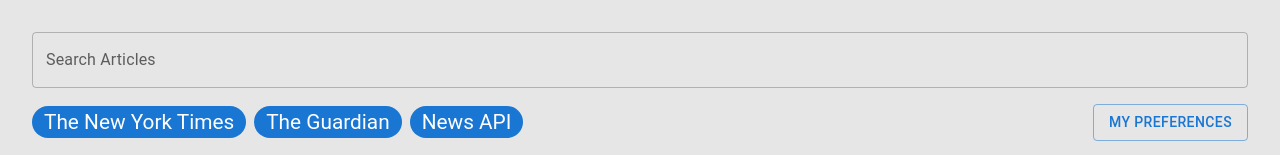
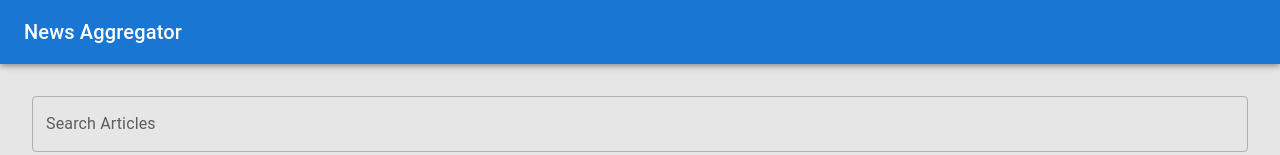
Before and after one commit to isaac-wahba/news-aggregator, a React (Create React App) app: page / in a window 1280 px wide. Shown: the top 155 px of the page. Built offline with nearby package versions, Linux system fonts and the light colour scheme; no server answers.

Commit message:
add app bar

```diff
--- a/src/App.tsx
+++ b/src/App.tsx
@@ -1,4 +1,5 @@
 import './App.css';
+import ApplicationBar from './components/atoms/AppBar/AppBar';
 import ArticleReadMode from './components/organisms/ArticleReadMode/ArticleReadMode';
 import HomePage from './pages/HomePage/HomePage';
 import { Route, Routes } from 'react-router-dom';
@@ -6,6 +7,7 @@
 function App() {
   return (
     <div className="App">
+      <ApplicationBar text="News Aggregator" />
       <Routes>
         <Route path="/" element={<HomePage />} />
         <Route path="/article/:title" element={<ArticleReadMode />} />
--- /dev/null
+++ b/src/components/atoms/AppBar/AppBar.tsx
@@ -0,0 +1,25 @@
+import * as React from 'react';
+import AppBar from '@mui/material/AppBar';
+import Toolbar from '@mui/material/Toolbar';
+import Typography from '@mui/material/Typography';
+import CssBaseline from '@mui/material/CssBaseline';
+
+interface Props {
+  text: string;
+}
+
+export default function ApplicationBar({ text }: Props) {
+  return (
+    <React.Fragment>
+      <CssBaseline />
+      <AppBar>
+        <Toolbar>
+          <Typography variant="h6" component="div">
+            {text}
+          </Typography>
+        </Toolbar>
+      </AppBar>
+      <Toolbar />
+    </React.Fragment>
+  );
+}
```
